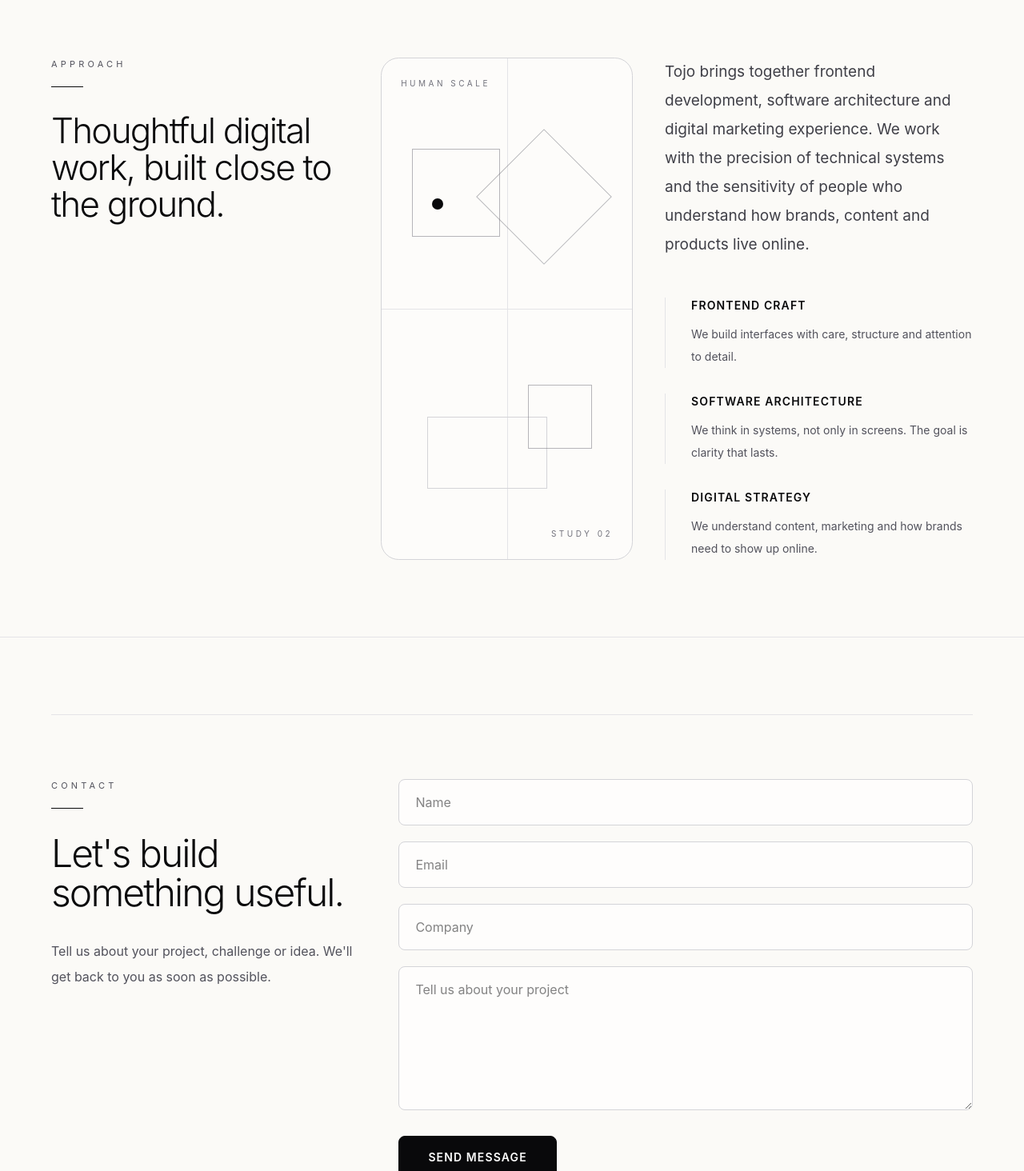
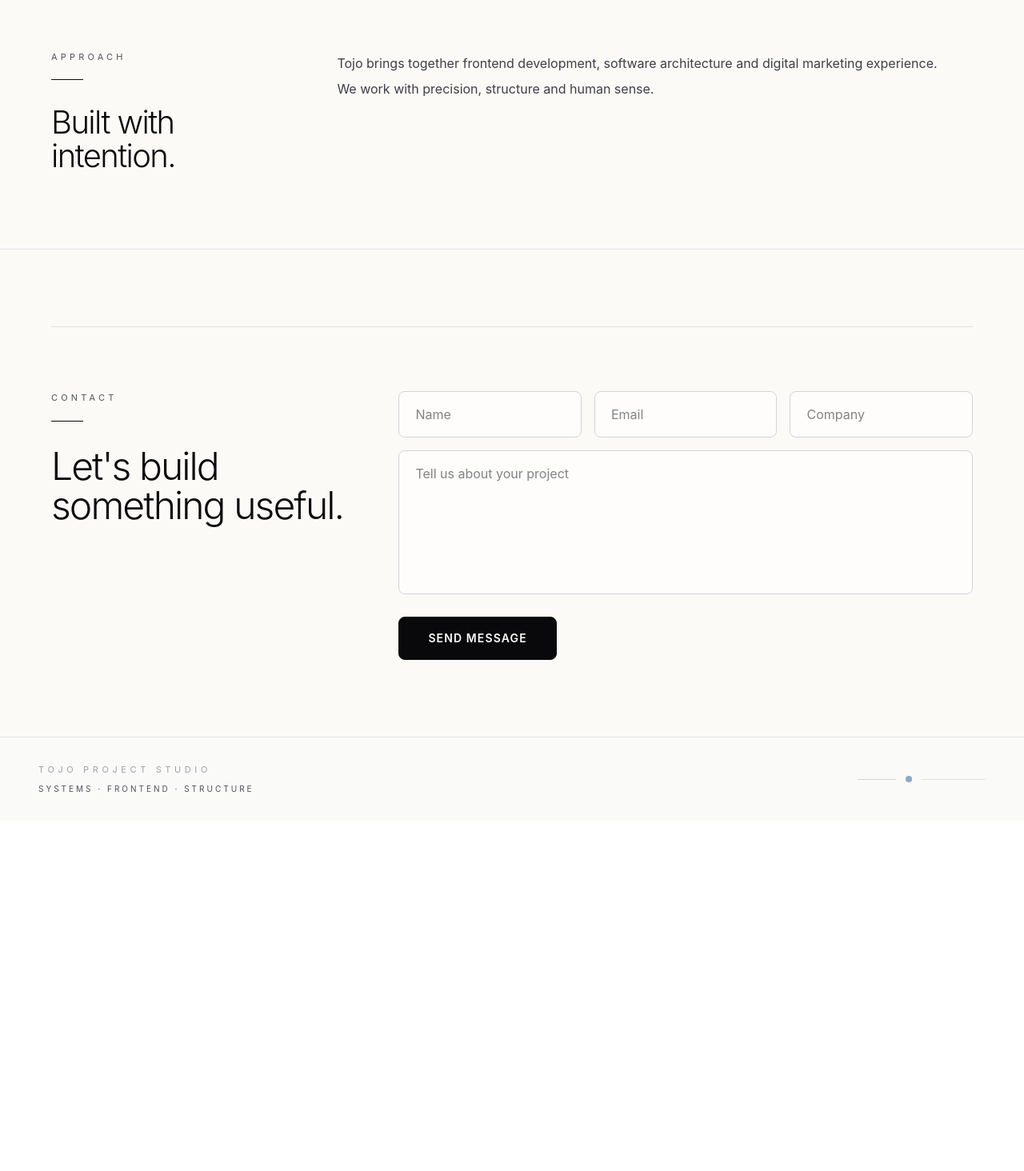
Before and after one commit to andreinavargas/tojo-project-studio, a React (Vite) app: page / in a window 1280 px wide. Shown: the part 1320-2784 px from the top of the page at 80% size. After the commit the page ends 2346 px from the top, so only its background shows below. Built offline with nearby package versions, Linux system fonts and the light colour scheme.

Commit message:
add dopamine version

```diff
--- a/src/App.jsx
+++ b/src/App.jsx
@@ -4,19 +4,31 @@ import Hero from './components/Hero';
 import Services from './components/Services';
 import Approach from './components/Approach';
 import Contact from './components/Contact';
+import Footer from './components/Footer';
 import ModeToggle from './components/ModeToggle';
 
 export default function App() {
   const [dopamineMode, setDopamineMode] = useState(false);
 
   return (
-    <main className="min-h-screen bg-[#fbfaf7] text-zinc-950">
+    <main
+      className={
+        dopamineMode
+          ? 'min-h-screen bg-[#FFF3D6] text-[#111111] transition-colors duration-700'
+          : 'min-h-screen bg-[#fbfaf7] text-zinc-950 transition-colors duration-700'
+      }
+    >
       <Header dopamineMode={dopamineMode} setDopamineMode={setDopamineMode} />
-      <Hero />
-      <Services />
-      <Approach />
-      <Contact />
-      <ModeToggle dopamineMode={dopamineMode} setDopamineMode={setDopamineMode} />
+      <Hero dopamineMode={dopamineMode} />
+      <Services dopamineMode={dopamineMode} />
+      <Approach dopamineMode={dopamineMode} />
+      <Contact dopamineMode={dopamineMode} />
+      <Footer dopamineMode={dopamineMode} />
+
+      <ModeToggle
+        dopamineMode={dopamineMode}
+        setDopamineMode={setDopamineMode}
+      />
     </main>
   );
 }
--- a/src/components/Approach.jsx
+++ b/src/components/Approach.jsx
@@ -1,22 +1,14 @@
-export default function Approach() {
-  const points = [
-    {
-      title: 'Frontend craft',
-      text: 'We build interfaces with care, structure and attention to detail.',
-    },
-    {
-      title: 'Software architecture',
-      text: 'We think in systems, not only in screens. The goal is clarity that lasts.',
-    },
-    {
-      title: 'Digital strategy',
-      text: 'We understand content, marketing and how brands need to show up online.',
-    },
-  ];
+import bridgeIllustration from '../assets/odaiba.png';
 
+export default function Approach({ dopamineMode }) {
+  if (dopamineMode) return <DopamineApproach />;
+  return <BlueprintApproach />;
+}
+
+function BlueprintApproach() {
   return (
     <section id="approach" className="border-b border-zinc-200 bg-[#fbfaf7]">
-      <div className="mx-auto grid max-w-[1680px] gap-14 px-8 py-24 lg:grid-cols-[0.65fr_1.35fr] lg:px-16">
+      <div className="mx-auto grid max-w-[1680px] gap-14 px-8 py-24 lg:grid-cols-[0.55fr_1.45fr] lg:px-16">
         <div>
           <p className="text-[11px] uppercase tracking-[0.38em] text-zinc-600">
             Approach
@@ -24,53 +16,64 @@ export default function Approach() {
 
           <div className="mt-5 h-px w-10 bg-zinc-950" />
 
-          <h2 className="mt-8 max-w-[440px] text-[44px] font-light leading-[1.04] tracking-[-0.04em]">
-            Thoughtful digital work, built close to the ground.
+          <h2 className="mt-8 max-w-[360px] text-[40px] font-light leading-[1.04] tracking-[-0.04em]">
+            Built with intention.
           </h2>
         </div>
 
-        <div className="grid gap-10 lg:grid-cols-[0.9fr_1.1fr]">
-          <div className="relative min-h-[340px] overflow-hidden rounded-[1.4rem] border border-zinc-300 bg-white/30">
-            <div className="absolute left-1/2 top-0 h-full w-px bg-zinc-200" />
-            <div className="absolute left-0 top-1/2 h-px w-full bg-zinc-200" />
+        <p className="max-w-3xl text-base leading-8 text-zinc-700">
+          Tojo brings together frontend development, software architecture and
+          digital marketing experience. We work with precision, structure and
+          human sense.
+        </p>
+      </div>
+    </section>
+  );
+}
 
-            <div className="absolute left-[12%] top-[18%] h-[110px] w-[110px] border border-zinc-500/50" />
-            <div className="absolute left-[20%] top-[28%] h-3.5 w-3.5 rounded-full bg-zinc-950" />
-
-            <div className="absolute right-[16%] top-[18%] h-[120px] w-[120px] rotate-45 border border-zinc-500/50" />
-
-            <div className="absolute bottom-[14%] left-[18%] h-[90px] w-[150px] border border-zinc-300" />
-            <div className="absolute bottom-[22%] right-[16%] h-[80px] w-[80px] border border-zinc-500/50" />
-
-            <div className="absolute left-6 top-6 text-[10px] uppercase tracking-[0.35em] text-zinc-500">
-              Human scale
-            </div>
-
-            <div className="absolute right-6 bottom-6 text-[10px] uppercase tracking-[0.35em] text-zinc-500">
-              Study 02
-            </div>
+function DopamineApproach() {
+  return (
+    <section id="approach" className="bg-[#FFF3D6]">
+      <div className="mx-auto grid max-w-[1680px] border-x-2 border-t-2 border-[#111111] lg:grid-cols-[0.30fr_0.40fr_0.30fr]">
+        <div className="min-h-[460px] border-r-2 border-[#111111] px-8 py-12 lg:px-16">
+          <div className="inline-flex bg-[#111111] px-4 py-2">
+            <p className="text-xs font-black uppercase tracking-[0.16em] text-white">
+              Approach
+            </p>
           </div>
 
-          <div className="flex flex-col justify-center">
-            <p className="max-w-2xl text-[19px] leading-9 text-zinc-700">
-              Tojo brings together frontend development, software architecture and
-              digital marketing experience. We work with the precision of technical
-              systems and the sensitivity of people who understand how brands,
-              content and products live online.
-            </p>
+          <h2 className="mt-8 text-[52px] font-black uppercase leading-[0.9] tracking-[-0.055em] text-[#111111] md:text-[68px] lg:text-[76px]">
+            Structure.
+            <br />
+            Rhythm.
+            <br />
+            <span className="text-[#F4362F]">Character.</span>
+          </h2>
 
-            <div className="mt-12 grid gap-8">
-              {points.map((point) => (
-                <article key={point.title} className="border-l border-zinc-200 pl-8">
-                  <h3 className="text-sm font-semibold uppercase tracking-[0.08em]">
-                    {point.title}
-                  </h3>
-                  <p className="mt-3 max-w-xl text-sm leading-7 text-zinc-600">
-                    {point.text}
-                  </p>
-                </article>
-              ))}
-            </div>
+          <div className="mt-8 text-4xl text-[#111111]">✦</div>
+        </div>
+
+        <div className="min-h-[460px] border-r-2 border-[#111111]">
+          <img
+            src={bridgeIllustration}
+            alt="Architectural bridge illustration"
+            className="h-full w-full object-cover"
+          />
+        </div>
+
+        <div className="min-h-[460px] px-8 py-12 lg:px-12">
+          <p className="max-w-xl text-base font-semibold leading-8 text-[#111111]">
+            We combine frontend craftsmanship, software architecture and digital
+            marketing experience. We understand how brands, content and products
+            come together online — and we build with precision and human sense.
+          </p>
+
+          <div className="mt-8 h-[2px] w-10 bg-[#111111]" />
+
+          <div className="mt-8 grid gap-3 text-sm font-black uppercase leading-6">
+            <p>Front end craft</p>
+            <p>System thinking</p>
+            <p>Digital strategy</p>
           </div>
         </div>
       </div>
--- a/src/components/Contact.jsx
+++ b/src/components/Contact.jsx
@@ -1,4 +1,9 @@
-export default function Contact() {
+export default function Contact({ dopamineMode }) {
+  if (dopamineMode) return <DopamineContact />;
+  return <BlueprintContact />;
+}
+
+function BlueprintContact() {
   return (
     <section id="contact" className="bg-[#fbfaf7]">
       <div className="mx-auto max-w-[1680px] px-8 py-24 lg:px-16">
@@ -13,17 +18,102 @@ export default function Contact() {
             <h2 className="mt-8 max-w-[420px] text-[48px] font-light leading-[1.02] tracking-[-0.04em]">
               Let&apos;s build something useful.
             </h2>
+          </div>
 
-            <p className="mt-8 max-w-md text-base leading-8 text-zinc-600">
-              Tell us about your project, challenge or idea. We&apos;ll get back to you as soon as possible.
+          <ContactForm />
+        </div>
+      </div>
+    </section>
+  );
+}
+
+function DopamineContact() {
+  return (
+    <section id="contact" className="bg-[#FFF3D6]">
+      <div className="mx-auto grid max-w-[1680px] border-2 border-[#111111] lg:grid-cols-[0.16fr_0.18fr_0.66fr]">
+        <div className="min-h-[460px] px-10 py-12 lg:px-16">
+          <div className="inline-flex bg-[#111111] px-4 py-2">
+            <p className="text-xs font-black uppercase tracking-[0.16em] text-white">
+              Contact
             </p>
           </div>
 
-          <form className="grid gap-5">
-            <input className="rounded-lg border border-zinc-300 bg-white/70 px-5 py-4 outline-none focus:border-zinc-950" placeholder="Name" />
-            <input className="rounded-lg border border-zinc-300 bg-white/70 px-5 py-4 outline-none focus:border-zinc-950" placeholder="Email" />
-            <input className="rounded-lg border border-zinc-300 bg-white/70 px-5 py-4 outline-none focus:border-zinc-950" placeholder="Company" />
-            <textarea className="min-h-[180px] rounded-lg border border-zinc-300 bg-white/70 px-5 py-4 outline-none focus:border-zinc-950" placeholder="Tell us about your project" />
+          <h2 className="mt-8 text-[46px] font-black uppercase leading-[0.92] tracking-[-0.055em] text-[#111111] md:text-[60px] lg:text-[66px] xl:text-[78px]">
+            Let&apos;s build
+            <br />
+            something
+            <br />
+            <span className="text-[#F4362F]">awesome.</span>
+          </h2>
+
+          <div className="mt-8 text-4xl text-[#111111]">✦</div>
+        </div>
+
+        <div className="flex min-h-[460px] items-center justify-center border-r-2 border-[#111111] px-8 py-12">
+          <div className="flex h-[270px] w-[270px] items-center justify-center rounded-full border-2 border-[#111111] bg-[#FFD400] p-8 text-center text-base font-black leading-7 text-[#111111]">
+            Tell us about
+            <br />
+            your project,
+            <br />
+            challenge or idea.
+            <br />
+            We&apos;ll get back
+            <br />
+            to you soon!
+          </div>
+        </div>
+
+        <div className="min-h-[460px] px-8 py-12 lg:px-12">
+          <ContactForm dopamine />
+        </div>
+      </div>
+    </section>
+  );
+}
+
+function ContactForm({ dopamine = false }) {
+  const inputClass = dopamine
+    ? 'border-2 border-[#111111] bg-[#FFF3D6] px-4 py-4 text-sm font-semibold text-[#111111] outline-none placeholder:text-[#111111]/60'
+    : 'rounded-lg border border-zinc-300 bg-white/70 px-5 py-4 outline-none focus:border-zinc-950';
+
+  if (dopamine) {
+    return (
+      <form className="mx-auto flex h-full w-full flex-col justify-between">
+        <div>
+          <div className="grid gap-5 md:grid-cols-3">
+            <input className={inputClass} placeholder="Name" />
+            <input className={inputClass} placeholder="Email" />
+            <input className={inputClass} placeholder="Company" />
+          </div>
+
+          <textarea
+            className={`${inputClass} mt-5 min-h-[220px] w-full resize-none`}
+            placeholder="Tell us about your project"
+          />
+        </div>
+
+        <button
+          type="button"
+          className="mt-6 ml-auto border-2 border-[#111111] bg-[#F4362F] px-14 py-4 text-sm font-black uppercase tracking-[0.08em] text-white shadow-[6px_6px_0_#111111] transition-all hover:translate-x-[2px] hover:translate-y-[2px] hover:shadow-[4px_4px_0_#111111]"
+        >
+          Send Message
+        </button>
+      </form>
+    );
+  }
+
+  return (
+    <form className="grid gap-4">
+      <div className="grid gap-4 md:grid-cols-3">
+        <input className={inputClass} placeholder="Name" />
+        <input className={inputClass} placeholder="Email" />
+        <input className={inputClass} placeholder="Company" />
+      </div>
+
+      <textarea
+        className={`${inputClass} min-h-[180px] resize-none`}
+        placeholder="Tell us about your project"
+      />
 
       <button
         type="button"
@@ -32,8 +122,5 @@ export default function Contact() {
         Send message
       </button>
     </form>
-        </div>
-      </div>
-    </section>
   );
 }
--- a/src/components/Logo.jsx
+++ b/src/components/Logo.jsx
@@ -6,7 +6,7 @@ export default function Logo() {
       <img
         src={logo}
         alt="Tojo Project Studio"
-        className="h-auto w-[250px] md:w-[330px]"
+        className="h-auto w-[320px] md:w-[470px]"
       />
     </a>
   );
```
Also changed, not shown: src/components/DopaminePoster.jsx (added, +13 -0 lines), src/components/Header.jsx (+32 -12 lines), src/components/Hero.jsx (+57 -14 lines), src/components/ModeToggle.jsx (+14 -3 lines), src/components/Services.jsx (+87 -19 lines), src/assets/poster.png (added), 1 other file (tests, documents, lock files or other folders). Lines whose indentation alone changed are shown as unchanged.
